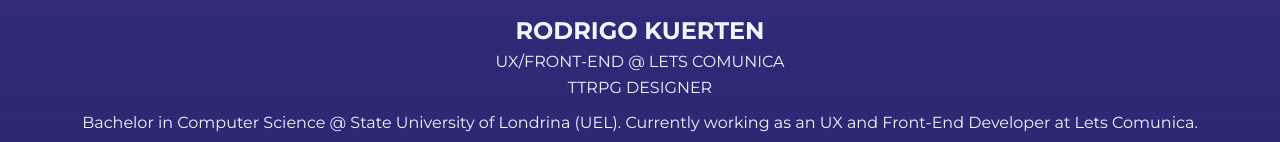
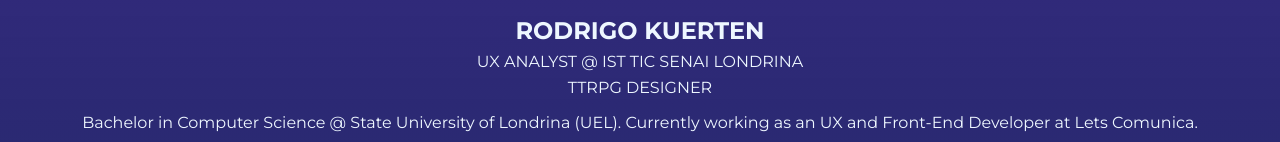
Before and after one commit to RKuerten/Portfolio, a React (Create React App) app: page / in a window 1280 px wide. Shown: the part 201-343 px from the top of the page. Built offline with nearby package versions, Linux system fonts and the light colour scheme.

Commit message:
Updated Profile.js

```diff
--- a/src/components/Profile/Profile.js
+++ b/src/components/Profile/Profile.js
@@ -20,7 +20,7 @@
                 <img src={eu} alt="Page Author" />
               </figure>
               <h1>RODRIGO KUERTEN</h1>
-              <p>UX/FRONT-END @ LETS COMUNICA</p>
+              <p>UX ANALYST @ IST TIC SENAI LONDRINA</p>
               <p>TTRPG DESIGNER</p>
             </div>
           </div>
```
